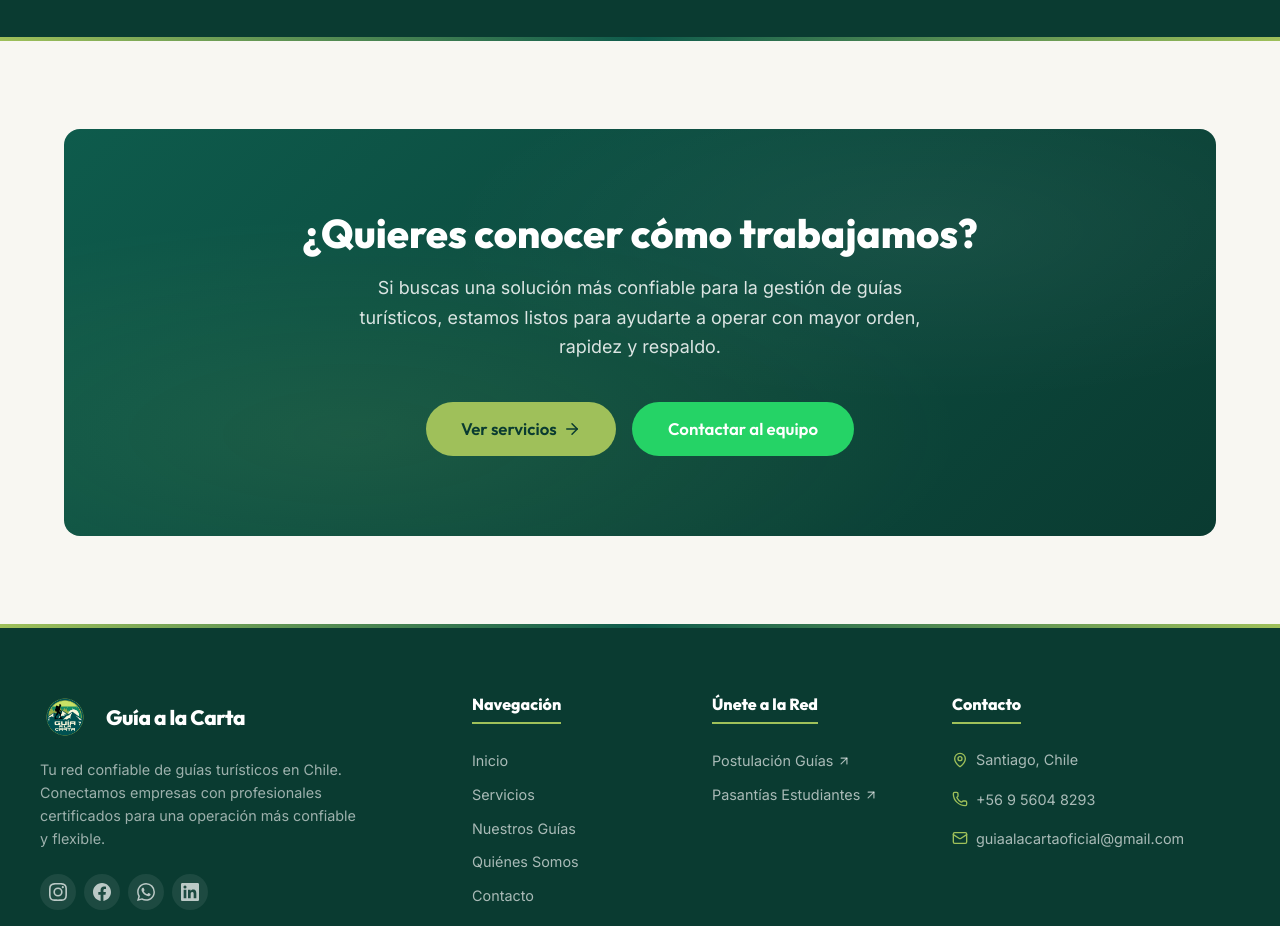
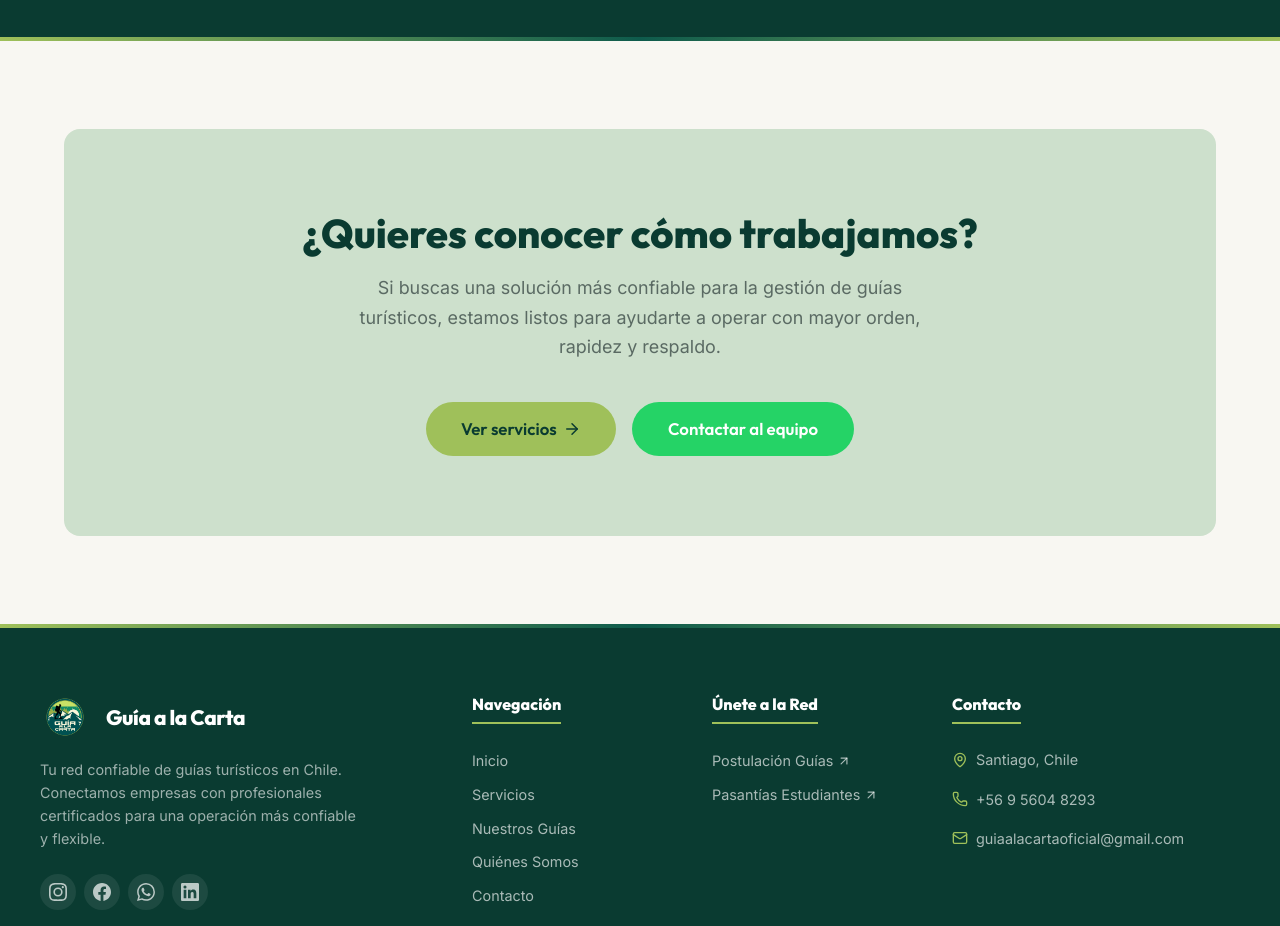
Before and after one commit to guiaalacartaoficial/guia-a-la-carta-web, a React (Vite) app: page /quienes-somos in a window 1280 px wide. Shown: the part 5600-6526 px from the top of the page. Built offline with nearby package versions, Linux system fonts and the light colour scheme; no server answers.

Commit message:
style: apply medium green background to CTA final section

```diff
--- a/src/pages/QuienesSomos.css
+++ b/src/pages/QuienesSomos.css
@@ -755,11 +755,11 @@
 /*  8. CTA FINAL                                 */
 /* ============================================= */
 .ns-cta-final {
-  background: var(--ns-gradient);
+  background: #CDE0CC;
   padding: 5rem 3rem;
   border-radius: var(--radius-lg);
   text-align: center;
-  color: white;
+  color: var(--c-primary-dark);
   position: relative;
   overflow: hidden;
 }
@@ -768,13 +768,11 @@
   content: '';
   position: absolute;
   inset: 0;
-  background:
-    radial-gradient(ellipse at 25% 75%, rgba(159, 192, 90, 0.1) 0%, transparent 50%),
-    radial-gradient(ellipse at 75% 25%, rgba(255, 255, 255, 0.05) 0%, transparent 40%);
+  background: none;
 }
 
 .ns-cta-final h2 {
-  color: white;
+  color: var(--c-primary-dark);
   font-size: 2.5rem;
   margin-bottom: 1rem;
   position: relative;
@@ -784,7 +782,7 @@
   font-size: 1.12rem;
   max-width: 580px;
   margin: 0 auto 2.5rem;
-  color: rgba(255, 255, 255, 0.85);
+  color: var(--ns-text-muted);
   position: relative;
   line-height: 1.65;
 }
```
